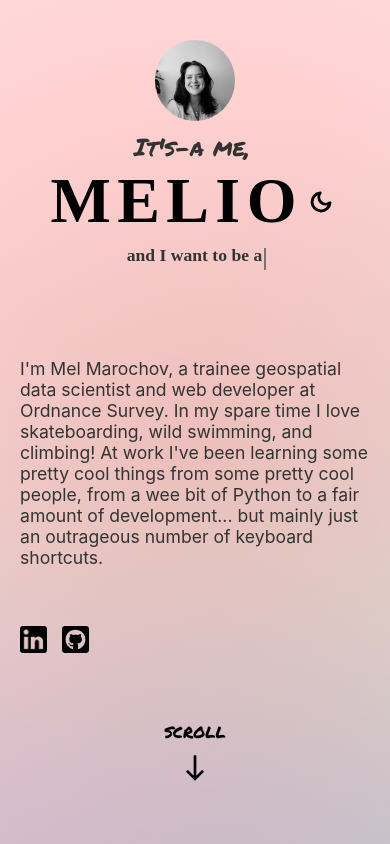
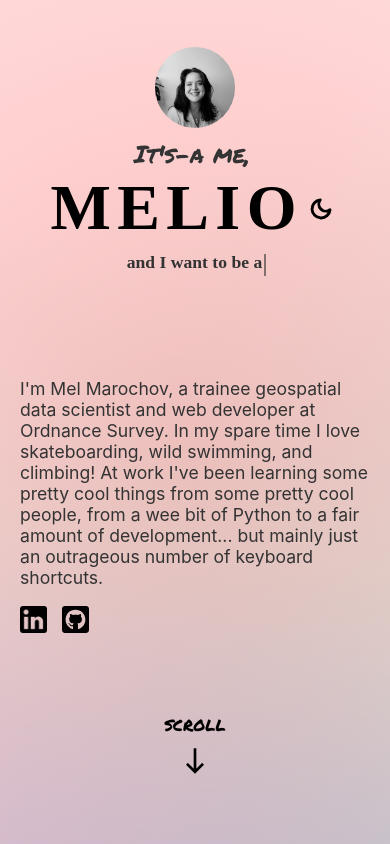
Before and after one commit to MMarochov/website, a Svelte app: page / in a window 390 px wide. Shown: the top 844 px of the page. Built offline with nearby package versions, Linux system fonts and the light colour scheme; a web font is replaced by a local one.

Commit message:
finish landing page and make responsive

```diff
--- a/src/App.svelte
+++ b/src/App.svelte
@@ -11,7 +11,8 @@
 <main>
   <section id="landing-page">
     <Name />
-    <About>
+    <section id="bio">
+      <About>
       I'm Mel Marochov, a trainee geospatial data scientist and web developer at
       Ordnance Survey. In my spare time I love skateboarding, wild swimming, and
       climbing! At work I've been learning some pretty cool things from some
@@ -19,6 +20,8 @@
       development... but mainly just an outrageous number of keyboard shortcuts.
     </About>
     <Social />
+  </section>
+
     <ScrollArrow href="#work" />
   </section>
   <ScrollToTop />
```
Also changed, not shown: 1 other file (tests, documents, lock files or other folders).
